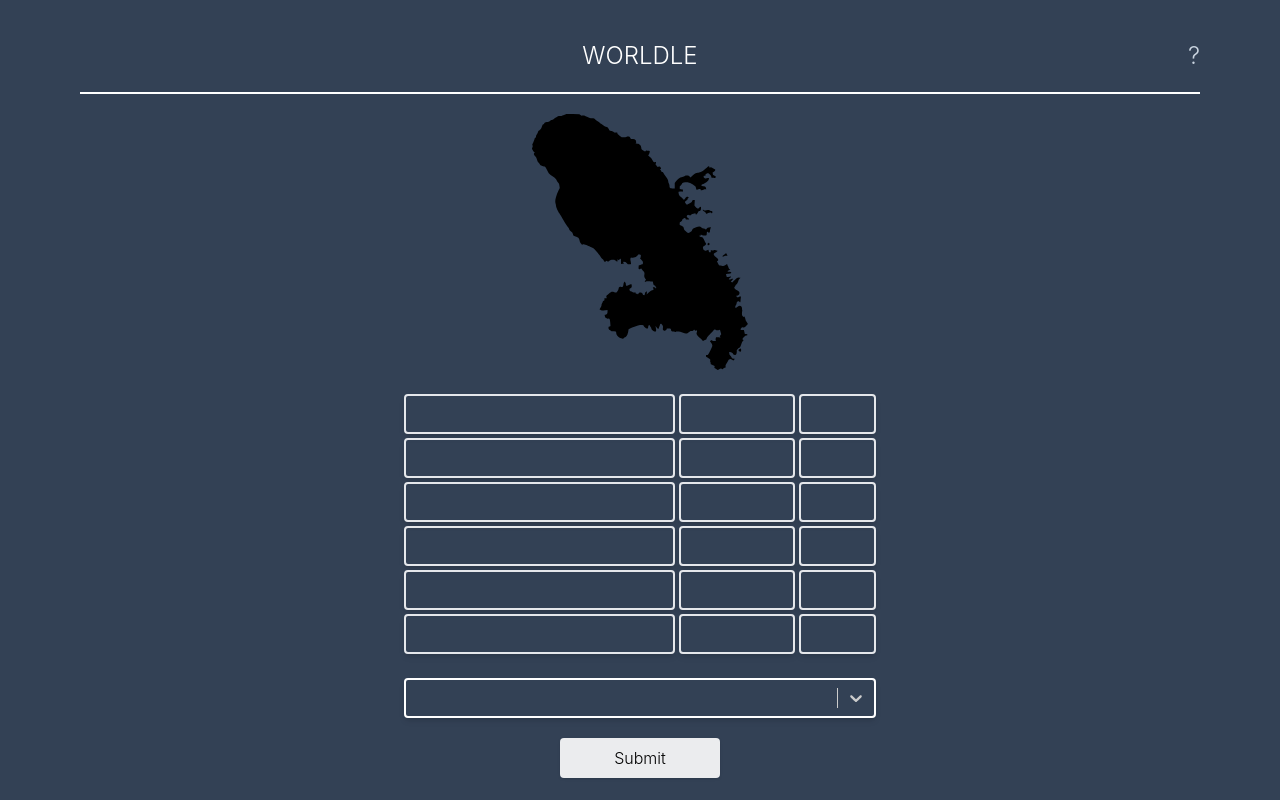
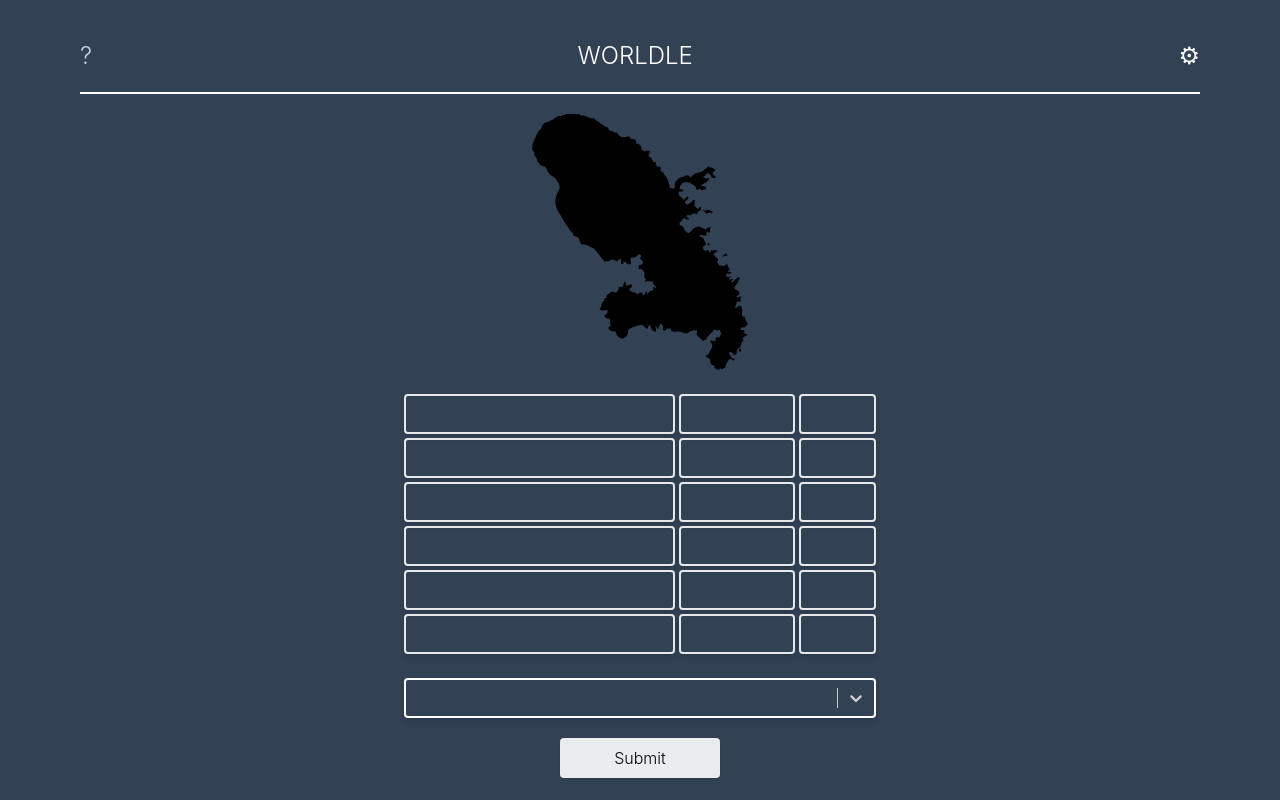
Before and after one commit to WeikeShi0730/worldle, a React (Create React App) app: page / in a window 1280 px wide. Shown: the top 800 px of the page. Built offline with nearby package versions, Linux system fonts and the light colour scheme.

Commit message:
Add settings button

```diff
--- a/src/components/header.component.tsx
+++ b/src/components/header.component.tsx
@@ -1,12 +1,15 @@
 import Instruction from "./instruction.component";
+import Settings from "./setttings.component";
 
 const Header = () => {
   return (
     <div className="flex justify-between items-center text-2xl pt-10 pb-5 mx-20 text-white border-b-2 border-white">
-      <div className="opacity-0">?</div>
+      <div className="">
+        <Instruction />
+      </div>
       <div className="">WORLDLE</div>
       <div className="">
-        <Instruction />
+        <Settings />
       </div>
     </div>
   );
--- /dev/null
+++ b/src/components/setttings.component.tsx
@@ -0,0 +1,5 @@
+const Settings = () => {
+  return <div>⚙</div>;
+};
+
+export default Settings;
```
